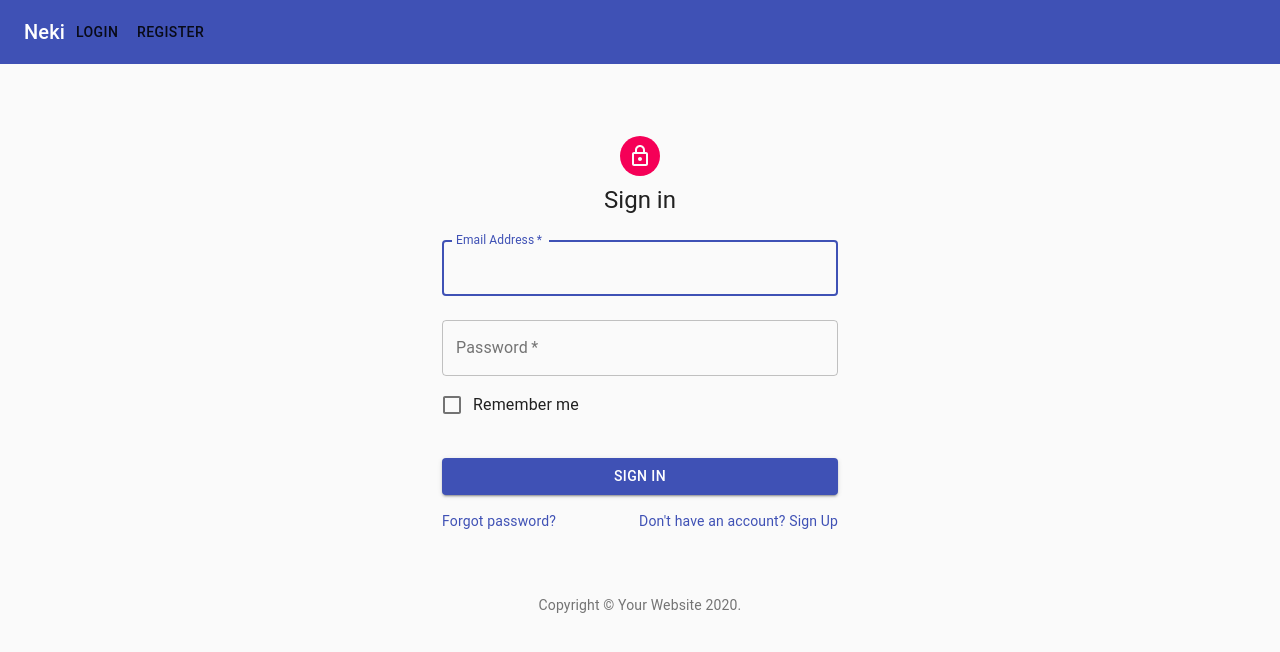
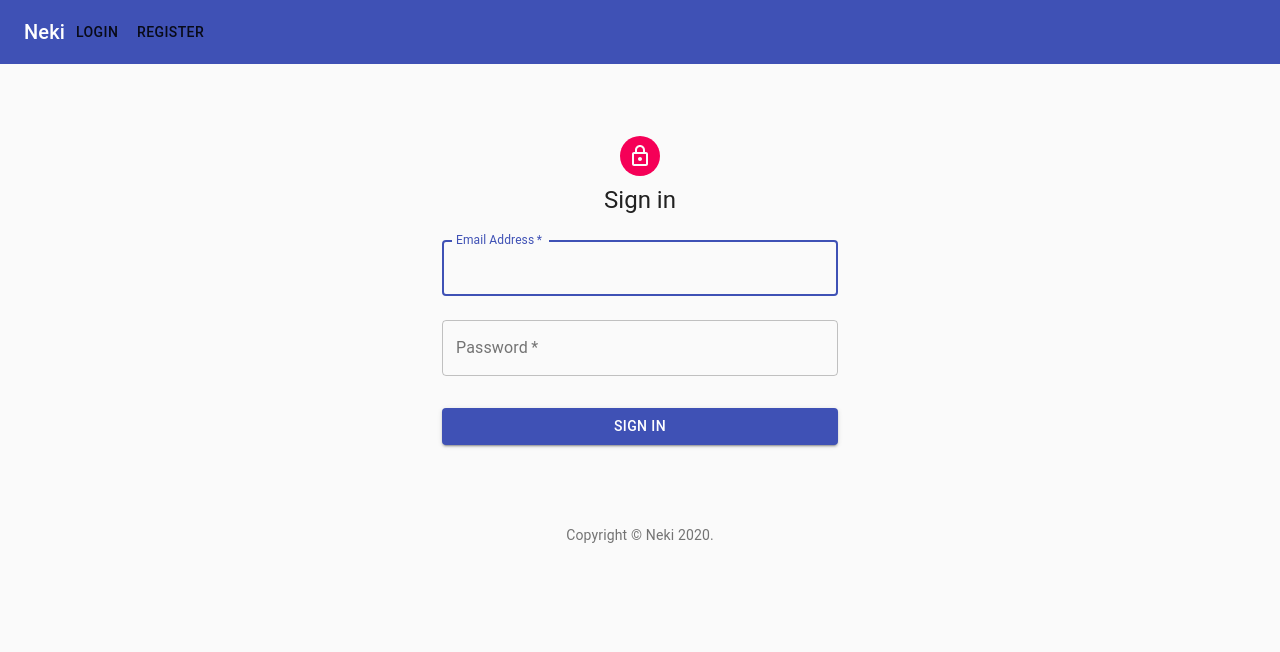
Before and after one commit to Jagannath7/Neki, a React (Create React App) app in the folder web-app/client/: page /login in a window 1280 px wide. Shown: the top 652 px of the page. Built offline with nearby package versions, Linux system fonts and the light colour scheme; no server answers.

Commit message:
web: Login page update

```diff
--- a/web-app/client/src/components/login/Login.js
+++ b/web-app/client/src/components/login/Login.js
@@ -1,4 +1,4 @@
-import React from "react";
+import React, { useState } from "react";
 import Avatar from "@material-ui/core/Avatar";
 import Button from "@material-ui/core/Button";
 import CssBaseline from "@material-ui/core/CssBaseline";
@@ -13,13 +13,12 @@ import Typography from "@material-ui/core/Typography";
 import { makeStyles } from "@material-ui/core/styles";
 import Container from "@material-ui/core/Container";
 
-
 function Copyright() {
   return (
     <Typography variant="body2" color="textSecondary" align="center">
       {"Copyright © "}
       <Link color="inherit" href="https://material-ui.com/">
-        Your Website
+        Neki
       </Link>{" "}
       {new Date().getFullYear()}
       {"."}
@@ -50,6 +49,26 @@ const useStyles = makeStyles((theme) => ({
 export default function SignIn() {
   const classes = useStyles();
 
+  const initialFormData = {
+    email: "",
+    password: "",
+  };
+
+  const [formData, updateFormData] = useState(initialFormData);
+
+  const handleChange = (e) => {
+    updateFormData({
+      ...formData,
+
+      // Trimming any whitespace
+      [e.target.name]: e.target.value.trim(),
+    });
+  };
+
+  const handleForm = (e) => {
+    e.preventDefault();
+    console.log(formData);
+  };
   return (
     <Container component="main" maxWidth="xs">
       <CssBaseline />
@@ -71,6 +90,7 @@ export default function SignIn() {
             name="email"
             autoComplete="email"
             autoFocus
+            onChange={handleChange}
           />
           <TextField
             variant="outlined"
@@ -82,10 +102,7 @@ export default function SignIn() {
             type="password"
             id="password"
             autoComplete="current-password"
-          />
-          <FormControlLabel
-            control={<Checkbox value="remember" color="primary" />}
-            label="Remember me"
+            onChange={handleChange}
           />
           <Button
             type="submit"
@@ -93,21 +110,10 @@ export default function SignIn() {
             variant="contained"
             color="primary"
             className={classes.submit}
+            onClick={handleForm}
           >
             Sign In
           </Button>
-          <Grid container>
-            <Grid item xs>
-              <Link href="#" variant="body2">
-                Forgot password?
-              </Link>
-            </Grid>
-            <Grid item>
-              <Link href="#" variant="body2">
-                {"Don't have an account? Sign Up"}
-              </Link>
-            </Grid>
-          </Grid>
         </form>
       </div>
       <Box mt={8}>
```
Also changed, not shown: 1 other file (tests, documents, lock files or other folders).
